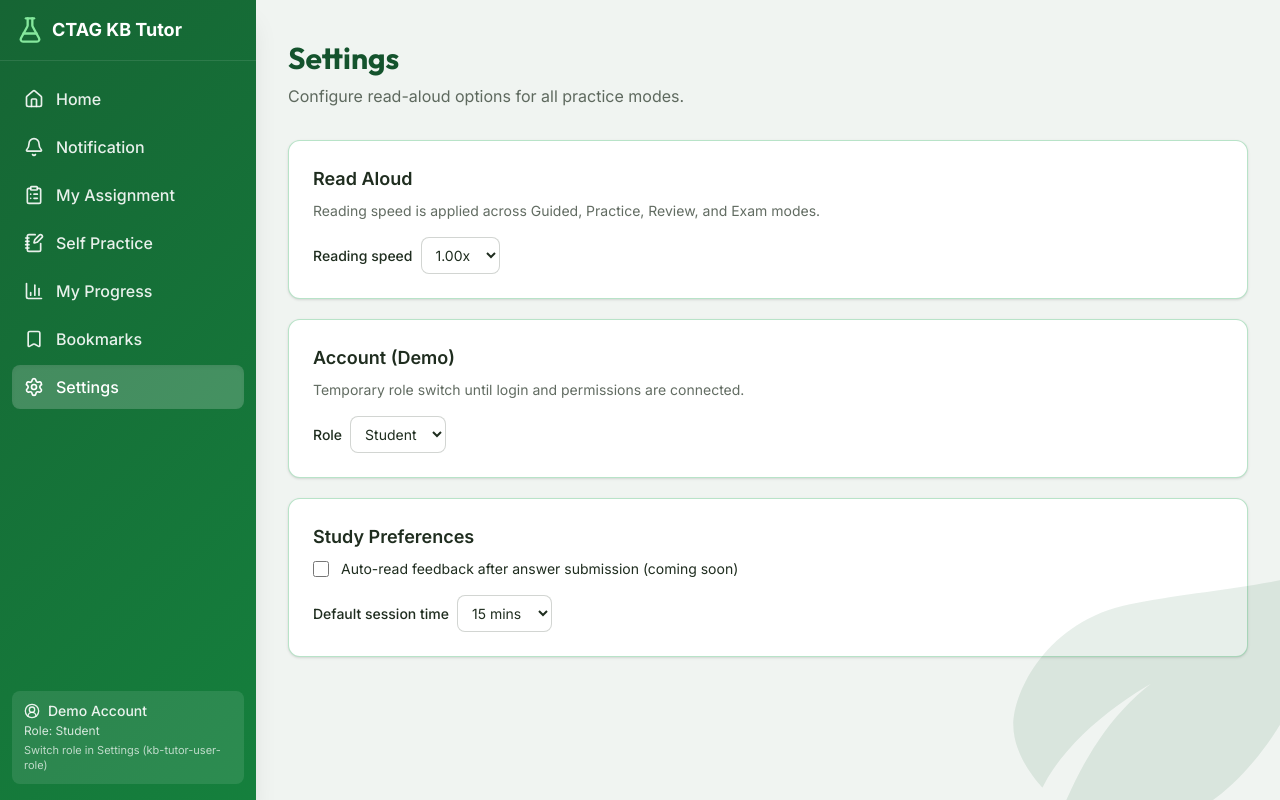
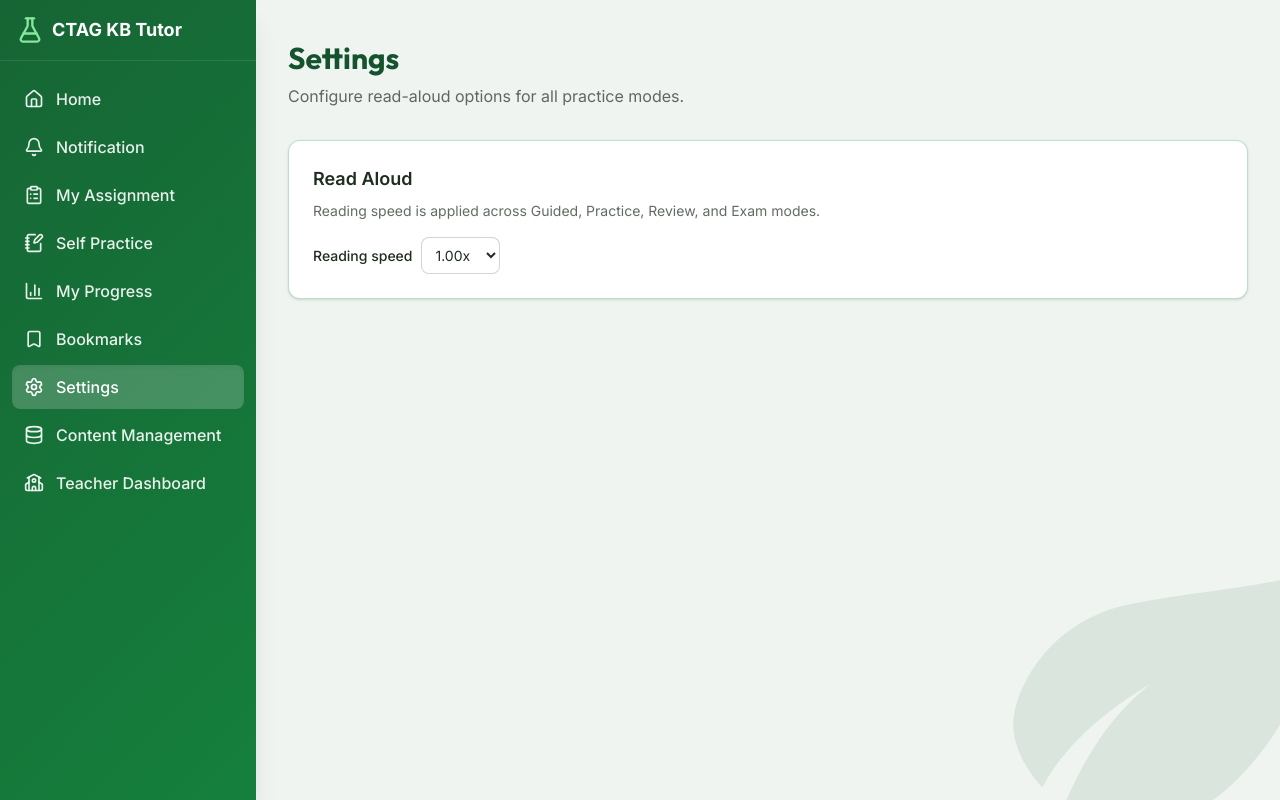
Before and after one commit to miinakoyama/kb-tutor, a Next.js app: page /settings in a window 1280 px wide. Built offline with nearby package versions, Linux system fonts and the light colour scheme.

Commit message:
fix: remove role for now and fix the bug

```diff
--- a/src/app/content/layout.tsx
+++ b/src/app/content/layout.tsx
@@ -1,8 +1,7 @@
 "use client";
 
 import type { ReactNode } from "react";
-import { RoleGate } from "@/components/shared/RoleGate";
 
 export default function ContentLayout({ children }: { children: ReactNode }) {
-  return <RoleGate allow={["teacher"]}>{children}</RoleGate>;
+  return <>{children}</>;
 }
--- a/src/app/layout.tsx
+++ b/src/app/layout.tsx
@@ -28,7 +28,7 @@ export default function RootLayout({
 }>) {
   return (
     <html lang="en" className={`${inter.variable} ${outfit.variable}`}>
-      <body className="antialiased font-sans min-h-screen bg-sand-beige">
+      <body suppressHydrationWarning className="antialiased font-sans min-h-screen bg-sand-beige">
         <Sidebar />
         <div className="min-h-screen pt-16 pl-14 lg:pt-0 lg:pl-64">
           {children}
--- a/src/app/notifications/page.tsx
+++ b/src/app/notifications/page.tsx
@@ -1,10 +1,8 @@
 "use client";
 
 import { Bell, Lightbulb } from "lucide-react";
-import { getStoredUserRole } from "@/lib/user-role";
 import {
   DEFAULT_STUDENT_ID,
-  DEFAULT_TEACHER_ID,
   getNotificationsForRecipient,
 } from "@/lib/mock-data";
 
@@ -15,11 +13,14 @@ const FALLBACK_MESSAGES = [
 ];
 
 export default function NotificationsPage() {
-  const role = getStoredUserRole();
-  const notifications =
-    role === "teacher"
-      ? getNotificationsForRecipient("teacher", DEFAULT_TEACHER_ID)
-      : getNotificationsForRecipient("student", DEFAULT_STUDENT_ID);
+  const formatCreatedAt = (value: string) =>
+    new Intl.DateTimeFormat("en-US", {
+      dateStyle: "medium",
+      timeStyle: "short",
+      timeZone: "UTC",
+    }).format(new Date(value));
+
+  const notifications = getNotificationsForRecipient("student", DEFAULT_STUDENT_ID);
 
   return (
     <main className="max-w-6xl mx-auto px-4 sm:px-6 lg:px-8 py-6 sm:py-8 lg:py-10">
@@ -52,7 +53,7 @@ export default function NotificationsPage() {
                 <div className="flex-1">
                   <p className="text-sm text-slate-gray leading-relaxed">{item.message}</p>
                   <p className="text-xs text-slate-gray/50 mt-2">
-                    {new Date(item.createdAt).toLocaleString()}
+                    {formatCreatedAt(item.createdAt)}
                   </p>
                 </div>
                 {!item.read && (
--- a/src/app/page.tsx
+++ b/src/app/page.tsx
@@ -2,10 +2,8 @@
 
 import Link from "next/link";
 import { Bell, ClipboardList, NotebookPen, Lightbulb } from "lucide-react";
-import { getStoredUserRole } from "@/lib/user-role";
 import {
   DEFAULT_STUDENT_ID,
-  DEFAULT_TEACHER_ID,
   getAssignmentsForStudent,
   getNotificationsForRecipient,
 } from "@/lib/mock-data";
@@ -16,11 +14,7 @@ const FALLBACK_TIPS = [
 ];
 
 export default function Home() {
-  const role = getStoredUserRole();
-  const notifications =
-    role === "teacher"
-      ? getNotificationsForRecipient("teacher", DEFAULT_TEACHER_ID).slice(0, 3)
-      : getNotificationsForRecipient("student", DEFAULT_STUDENT_ID).slice(0, 3);
+  const notifications = getNotificationsForRecipient("student", DEFAULT_STUDENT_ID).slice(0, 3);
   const assignments = getAssignmentsForStudent(DEFAULT_STUDENT_ID);
 
   return (
--- a/src/app/settings/page.tsx
+++ b/src/app/settings/page.tsx
@@ -1,42 +1,23 @@
 "use client";
 
-import { useState } from "react";
+import { useEffect, useState } from "react";
 import {
   DEFAULT_TTS_RATE,
   TTS_RATE_OPTIONS,
   getStoredTtsRate,
   setStoredTtsRate,
 } from "@/lib/tts-settings";
-import { getStoredUserRole, setStoredUserRole, type UserRole } from "@/lib/user-role";
-import {
-  AUTO_READ_FEEDBACK_KEY,
-  DEFAULT_SESSION_MINUTES_KEY,
-  getStoredBoolean,
-  getStoredNumber,
-  setStoredBoolean,
-  setStoredNumber,
-} from "@/lib/ui-settings";
 
 export default function SettingsPage() {
-  const [ttsRate, setTtsRate] = useState(() =>
-    getStoredTtsRate(DEFAULT_TTS_RATE),
-  );
-  const [userRole, setUserRole] = useState<UserRole>(() => getStoredUserRole("student"));
-  const [autoReadFeedback, setAutoReadFeedback] = useState(() =>
-    getStoredBoolean(AUTO_READ_FEEDBACK_KEY, false),
-  );
-  const [defaultSessionMinutes, setDefaultSessionMinutes] = useState(() =>
-    getStoredNumber(DEFAULT_SESSION_MINUTES_KEY, 30),
-  );
+  const [ttsRate, setTtsRate] = useState(DEFAULT_TTS_RATE);
+
+  useEffect(() => {
+    setTtsRate(getStoredTtsRate(DEFAULT_TTS_RATE));
+  }, []);
 
   const handleRateChange = (value: number) => {
     setTtsRate(value);
     setStoredTtsRate(value);
-  };
-
-  const handleRoleChange = (value: UserRole) => {
-    setUserRole(value);
-    setStoredUserRole(value);
   };
 
   return (
@@ -80,65 +61,6 @@ export default function SettingsPage() {
           </select>
         </div>
       </section>
-
-      <section className="rounded-xl border border-[#16a34a]/30 bg-white p-5 sm:p-6 shadow-sm mt-5">
-        <h2 className="text-lg font-semibold text-slate-gray mb-2">Account (Demo)</h2>
-        <p className="text-sm text-slate-gray/70 mb-4">
-          Temporary role switch until login and permissions are connected.
-        </p>
-        <div className="inline-flex items-center gap-2">
-          <label className="text-sm font-medium text-slate-gray" htmlFor="user-role">
-            Role
-          </label>
-          <select
-            id="user-role"
-            value={userRole}
-            onChange={(event) => handleRoleChange(event.target.value as UserRole)}
-            className="rounded-lg border border-slate-gray/20 bg-white px-2.5 py-2 text-sm focus-visible:outline-none focus-visible:ring-2 focus-visible:ring-[#16a34a]/50"
-          >
-            <option value="student">Student</option>
-            <option value="teacher">Teacher</option>
-          </select>
-        </div>
-      </section>
-
-      <section className="rounded-xl border border-[#16a34a]/30 bg-white p-5 sm:p-6 shadow-sm mt-5">
-        <h2 className="text-lg font-semibold text-slate-gray mb-2">Study Preferences</h2>
-        <div className="space-y-4">
-          <label className="flex items-center gap-3 text-sm text-slate-gray">
-            <input
-              type="checkbox"
-              checked={autoReadFeedback}
-              onChange={(event) => {
-                const value = event.target.checked;
-                setAutoReadFeedback(value);
-                setStoredBoolean(AUTO_READ_FEEDBACK_KEY, value);
-              }}
-              className="h-4 w-4 rounded border-slate-300"
-            />
-            Auto-read feedback after answer submission (coming soon)
-          </label>
-          <div className="inline-flex items-center gap-2">
-            <label className="text-sm font-medium text-slate-gray" htmlFor="default-session">
-              Default session time
-            </label>
-            <select
-              id="default-session"
-              value={defaultSessionMinutes}
-              onChange={(event) => {
-                const value = Number(event.target.value);
-                setDefaultSessionMinutes(value);
-                setStoredNumber(DEFAULT_SESSION_MINUTES_KEY, value);
-              }}
-              className="rounded-lg border border-slate-gray/20 bg-white px-2.5 py-2 text-sm focus-visible:outline-none focus-visible:ring-2 focus-visible:ring-[#16a34a]/50"
-            >
-              <option value={15}>15 mins</option>
-              <option value={30}>30 mins</option>
-              <option value={60}>60 mins</option>
-            </select>
-          </div>
-        </div>
-      </section>
     </main>
   );
 }
--- a/src/components/Sidebar.tsx
+++ b/src/components/Sidebar.tsx
@@ -17,22 +17,16 @@ import {
   Bookmark,
   NotebookPen,
   School,
-  UserCircle2,
 } from "lucide-react";
 import { getBookmarkedIds } from "@/lib/storage";
-import { getStoredUserRole, isTeacherRole, type UserRole, USER_ROLE_STORAGE_KEY } from "@/lib/user-role";
 
-const STUDENT_NAV_ITEMS = [
+const NAV_ITEMS = [
   { href: "/", label: "Home", icon: Home },
   { href: "/notifications", label: "Notification", icon: Bell },
   { href: "/assignments", label: "My Assignment", icon: ClipboardList },
   { href: "/self-practice", label: "Self Practice", icon: NotebookPen },
   { href: "/progress", label: "My Progress", icon: BarChart3 },
   { href: "/bookmarks", label: "Bookmarks", icon: Bookmark },
-  { href: "/settings", label: "Settings", icon: Settings },
-] as const;
-
-const TEACHER_EXTRA_NAV_ITEMS = [
   { href: "/settings", label: "Settings", icon: Settings },
   { href: "/content", label: "Content Management", icon: Database },
   { href: "/teacher-dashboard", label: "Teacher Dashboard", icon: School },
@@ -42,7 +36,6 @@ export function Sidebar() {
   const pathname = usePathname();
   const [isOpen, setIsOpen] = useState(false);
   const [bookmarkCount, setBookmarkCount] = useState(0);
-  const [role, setRole] = useState<UserRole>("student");
 
   useEffect(() => {
     const updateCount = () => setBookmarkCount(getBookmarkedIds().length);
@@ -54,21 +47,6 @@ export function Sidebar() {
       clearInterval(interval);
     };
   }, []);
-
-  useEffect(() => {
-    const updateRole = () => setRole(getStoredUserRole("student"));
-    updateRole();
-    window.addEventListener("storage", updateRole);
-    const interval = setInterval(updateRole, 1000);
-    return () => {
-      window.removeEventListener("storage", updateRole);
-      clearInterval(interval);
-    };
-  }, []);
-
-  const navItems = isTeacherRole(role)
-    ? [...STUDENT_NAV_ITEMS.filter((item) => item.href !== "/settings"), ...TEACHER_EXTRA_NAV_ITEMS]
-    : STUDENT_NAV_ITEMS;
 
   const isActive = (href: string) => {
     if (href === "/") return pathname === "/";
@@ -83,7 +61,7 @@ export function Sidebar() {
       </div>
 
       <nav className="flex-1 px-3 py-4 space-y-1">
-        {navItems.map(({ href, label, icon: Icon }) => {
+        {NAV_ITEMS.map(({ href, label, icon: Icon }) => {
           const active = isActive(href);
           const isBookmarks = href === "/bookmarks";
           return (
@@ -107,20 +85,6 @@ export function Sidebar() {
           );
         })}
       </nav>
-      <div className="px-3 pb-4">
-        <div className="rounded-lg bg-white/10 px-3 py-2.5 text-white/90 text-sm">
-          <div className="flex items-center gap-2 mb-0.5">
-            <UserCircle2 className="w-4 h-4" />
-            <span className="font-medium">Demo Account</span>
-          </div>
-          <p className="text-white/80 text-xs">
-            Role: {role === "teacher" ? "Teacher" : "Student"}
-          </p>
-          <p className="text-white/70 text-[11px] mt-1">
-            Switch role in Settings ({USER_ROLE_STORAGE_KEY})
-          </p>
-        </div>
-      </div>
     </>
   );
 
@@ -170,7 +134,7 @@ export function Sidebar() {
                 </button>
               </div>
               <nav className="flex-1 px-3 py-4 space-y-1 overflow-y-auto">
-                {navItems.map(({ href, label, icon: Icon }) => {
+                {NAV_ITEMS.map(({ href, label, icon: Icon }) => {
                   const active = isActive(href);
                   const isBookmarks = href === "/bookmarks";
                   return (
@@ -195,17 +159,6 @@ export function Sidebar() {
                   );
                 })}
               </nav>
-              <div className="px-3 pb-4">
-                <div className="rounded-lg bg-white/10 px-3 py-2.5 text-white/90 text-sm">
-                  <div className="flex items-center gap-2 mb-0.5">
-                    <UserCircle2 className="w-4 h-4" />
-                    <span className="font-medium">Demo Account</span>
-                  </div>
-                  <p className="text-white/80 text-xs">
-                    Role: {role === "teacher" ? "Teacher" : "Student"}
-                  </p>
-                </div>
-              </div>
             </div>
           </motion.aside>
         )}
--- a/src/components/shared/RoleGate.tsx
+++ /dev/null
@@ -1,57 +0,0 @@
-"use client";
-
-import { useEffect, useState } from "react";
-import type { ReactNode } from "react";
-import Link from "next/link";
-import { ShieldAlert, Home } from "lucide-react";
-import type { UserRole } from "@/lib/user-role";
-import { getStoredUserRole } from "@/lib/user-role";
-
-interface RoleGateProps {
-  allow: UserRole[];
-  children: ReactNode;
-}
-
-export function RoleGate({ allow, children }: RoleGateProps) {
-  const [role, setRole] = useState<UserRole | null>(null);
-
-  useEffect(() => {
-    const updateRole = () => setRole(getStoredUserRole("student"));
-    updateRole();
-    window.addEventListener("storage", updateRole);
-    return () => window.removeEventListener("storage", updateRole);
-  }, []);
-
-  // Avoid hydration mismatch by rendering the same markup
-  // on server and first client paint.
-  if (role === null) {
-    return null;
-  }
-
-  if (allow.includes(role)) {
-    return <>{children}</>;
-  }
-
-  return (
-    <main className="max-w-4xl mx-auto px-4 sm:px-6 lg:px-8 py-8">
-      <section className="rounded-xl border border-amber-300 bg-amber-50 p-6 shadow-sm">
-        <div className="flex items-start gap-3">
-          <ShieldAlert className="w-6 h-6 text-amber-600 mt-0.5" />
-          <div className="space-y-3">
-            <h1 className="text-xl font-semibold text-amber-900">Access Restricted</h1>
-            <p className="text-sm text-amber-800">
-              This page is available to teacher accounts only. Switch role in Settings for demo mode.
-            </p>
-            <Link
-              href="/"
-              className="inline-flex items-center gap-2 px-4 py-2 rounded-lg bg-[#16a34a] text-white text-sm font-medium hover:bg-[#15803d] transition-colors"
-            >
-              <Home className="w-4 h-4" />
-              Back to Home
-            </Link>
-          </div>
-        </div>
-      </section>
-    </main>
-  );
-}
--- a/src/lib/user-role.ts
+++ /dev/null
@@ -1,23 +0,0 @@
-"use client";
-
-export type UserRole = "student" | "teacher";
-
-const USER_ROLE_KEY = "kb-tutor-user-role";
-
-export function getStoredUserRole(defaultRole: UserRole = "student"): UserRole {
-  if (typeof window === "undefined") return defaultRole;
-  const raw = window.localStorage.getItem(USER_ROLE_KEY);
-  if (raw === "teacher" || raw === "student") return raw;
-  return defaultRole;
-}
-
-export function setStoredUserRole(role: UserRole): void {
-  if (typeof window === "undefined") return;
-  window.localStorage.setItem(USER_ROLE_KEY, role);
-}
-
-export function isTeacherRole(role: UserRole): boolean {
-  return role === "teacher";
-}
-
-export const USER_ROLE_STORAGE_KEY = USER_ROLE_KEY;
```
Also changed, not shown: src/app/teacher-dashboard/page.tsx (+1 -6 lines), src/hooks/useTextToSpeech.ts (+8 -3 lines).
